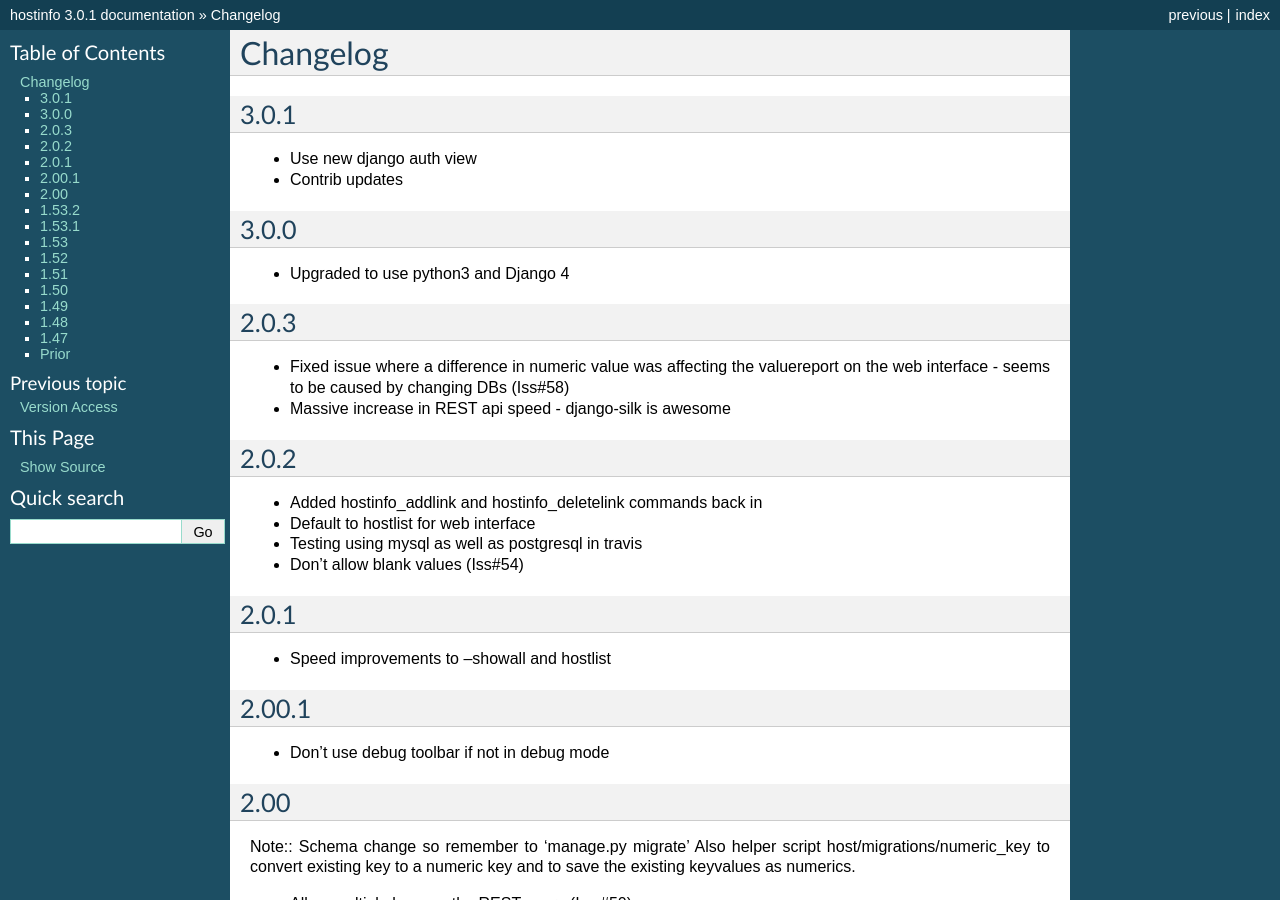
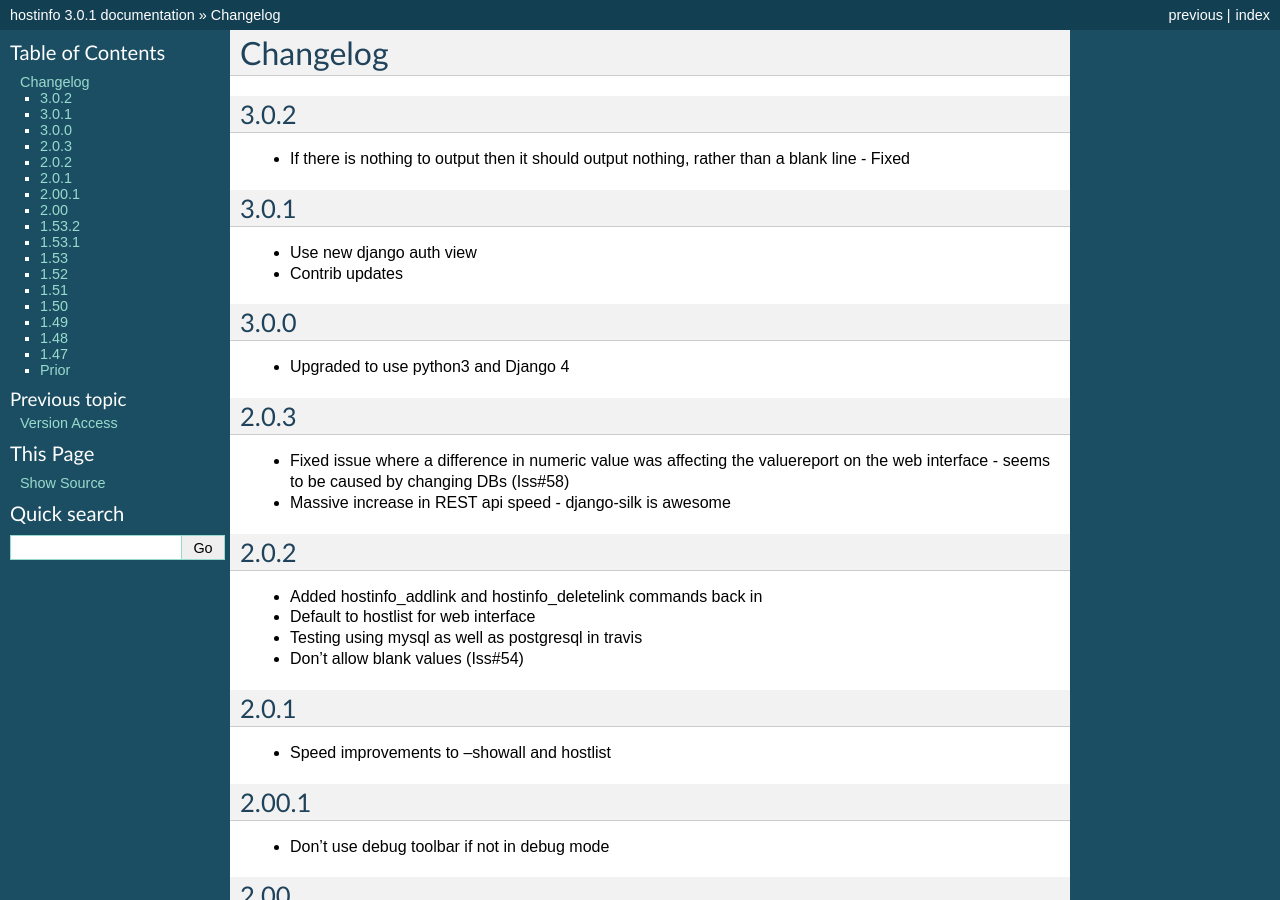
Before and after one commit to dwagon/Hostinfo, a Sphinx documentation site: the page built from docs/changelog.rst, in a window 1280 px wide and 900 px high. Built offline with Sphinx 7.4.7, drawn with Linux system fonts in a browser that asks for light colours.

Commit message:
Up version

```diff
--- a/docs/changelog.rst
+++ b/docs/changelog.rst
@@ -1,5 +1,9 @@
 Changelog
 ---------
+
+3.0.2
+=====
+* If there is nothing to output then it should output nothing, rather than a blank line - Fixed
 
 3.0.1
 =====
```
Also changed, not shown: 1 other file.
